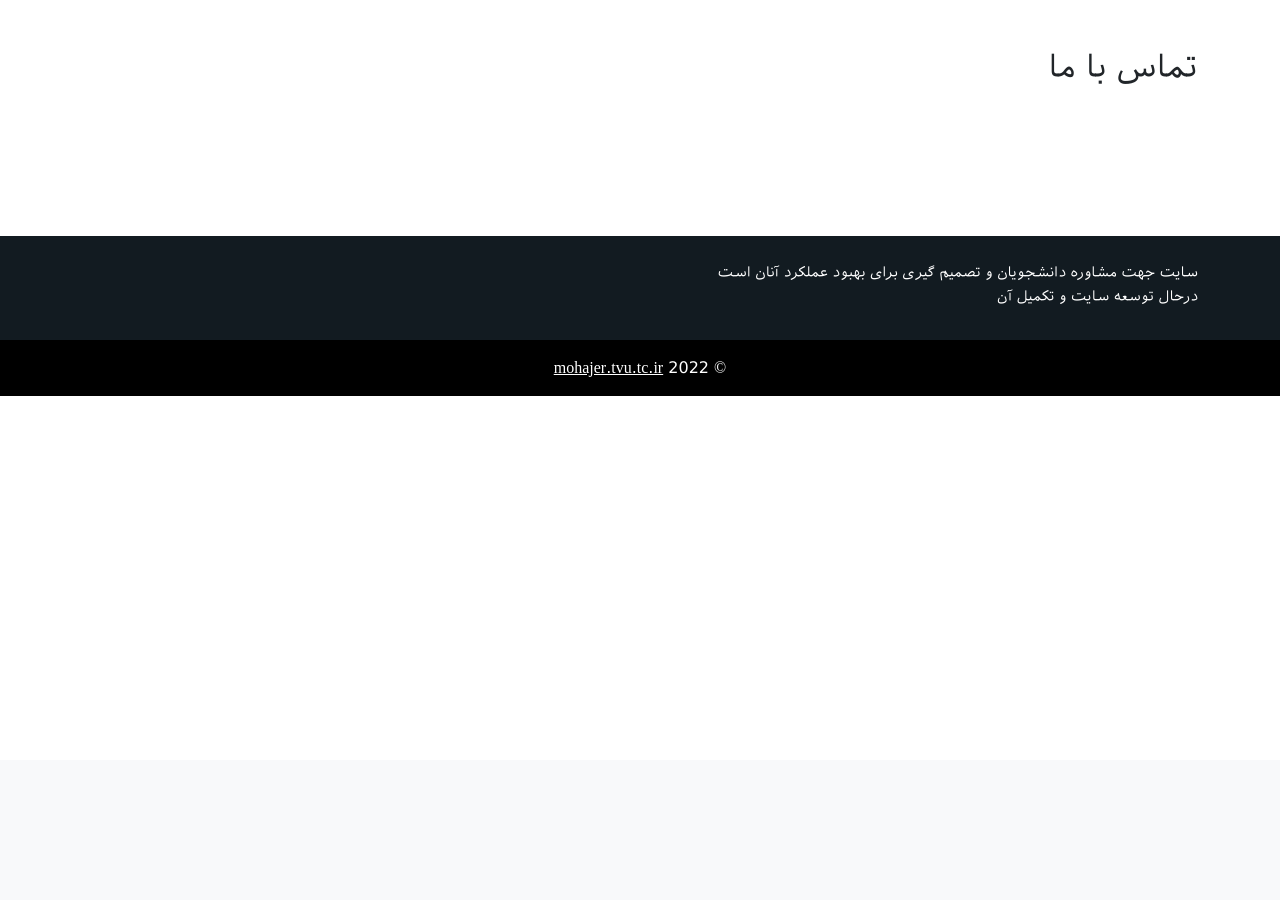
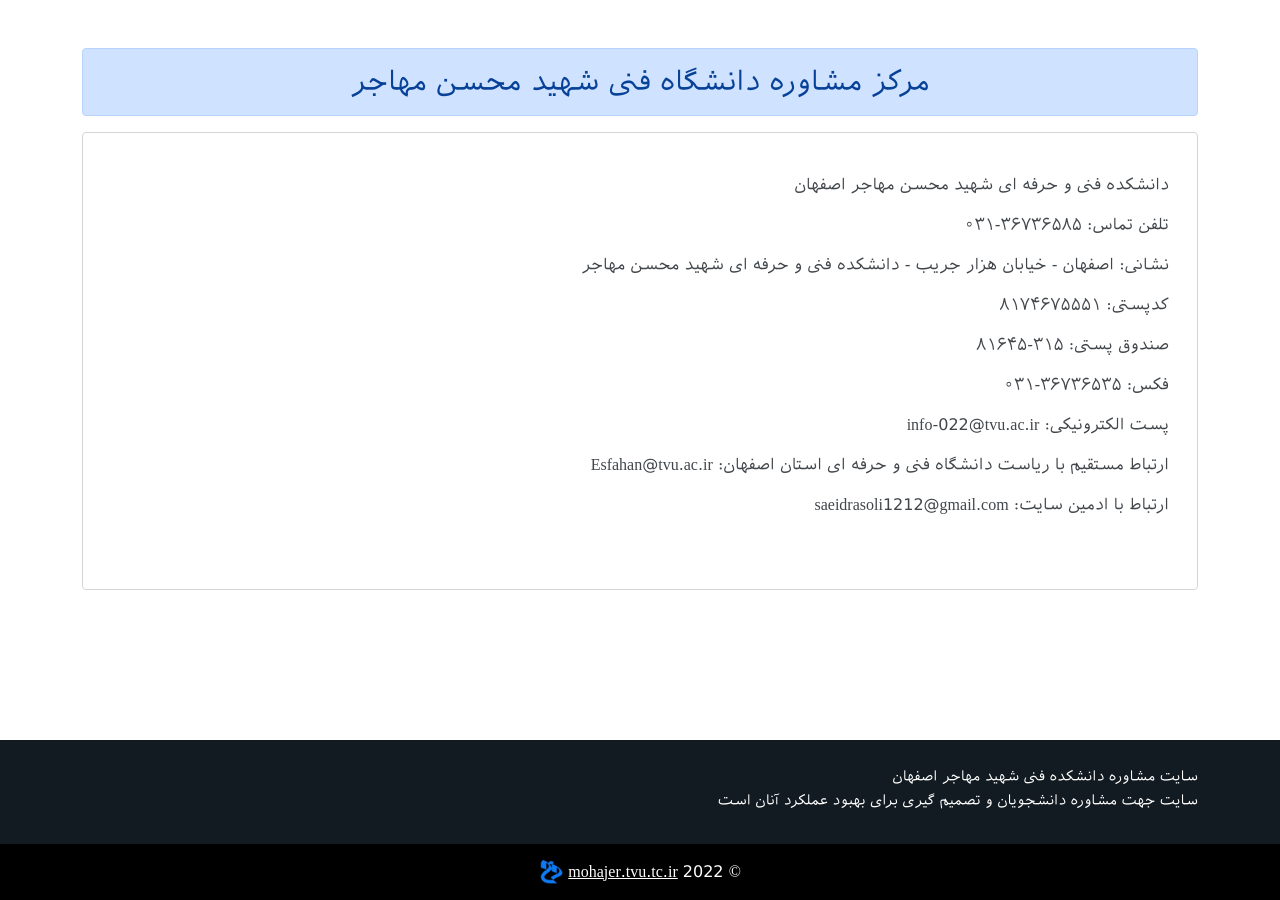
Before and after one commit to saeid-rasoli/moshavere_mohajer, a Django app: page /contact-us/ in a window 1280 px wide. Shown: the part 40-940 px from the top of the page. Before the commit the page ends 436 px from the top, so only its background shows below. Run offline with Django 4.2, Linux system fonts and the light colour scheme; parts of the project's set-up code (start-up, migrations or seed data) failed here and were passed over; some libraries are stand-ins or nearby versions.

Commit message:
contact us page and captcha added

```diff
--- a/mohajer/settings.py
+++ b/mohajer/settings.py
@@ -28,8 +28,9 @@ INSTALLED_APPS = [
     'django.contrib.staticfiles',
     # third party
     'jalali_date',
+    'captcha',
     # apps
-    'moshavere',
+    'moshavere'
 ]
 
 MIDDLEWARE = [
--- a/mohajer/urls.py
+++ b/mohajer/urls.py
@@ -6,6 +6,7 @@ from django.conf.urls import handler404, handler500
 
 urlpatterns = [
     path('admin/', admin.site.urls),
+    path('captcha/', include('captcha.urls')),
     path('', include('moshavere.urls'))
 ]
 
--- a/templates/contact_us.html
+++ b/templates/contact_us.html
@@ -4,6 +4,21 @@
 
 {% block content %}
 <div class="container my-5">
-<h2>تماس با ما</h2>
+<h3 class="alert alert-primary text-center">مرکز مشاوره دانشگاه فنی شهید محسن مهاجر</h3>
+    <div class="alert alert-secondary bg-white p-4">
+        <div class="row" style="text-align: justify;">
+            <div class="col-sm-9 p-3 mb-3">
+                <p>دانشکده فنی و حرفه ای شهید محسن مهاجر اصفهان</p>
+                <p>تلفن تماس: ۳۶۷۳۶۵۸۵-۰۳۱</p>
+                <p>نشانی: اصفهان - خیابان هزار جریب - دانشکده فنی و حرفه ای شهید محسن مهاجر</p>
+                <p>کدپستی: ۸۱۷۴۶۷۵۵۵۱</p>
+                <p>صندوق پستی: ۳۱۵-۸۱۶۴۵</p>
+                <p>فکس: ۳۶۷۳۶۵۳۵-۰۳۱</p>
+                <p>پست الکترونیکی: info-022@tvu.ac.ir</p>
+                <p>ارتباط مستقیم با ریاست دانشگاه فنی و حرفه ای استان اصفهان: Esfahan@tvu.ac.ir</p>
+                <p>ارتباط با ادمین سایت: saeidrasoli1212@gmail.com</p>
+            </div>
+        </div>
+    </div>
 </div>
 {% endblock %}
--- a/templates/snippets/footer.html
+++ b/templates/snippets/footer.html
@@ -1,3 +1,4 @@
+{% load static %}
 <!-- Footer -->
 <footer class="text-white" style="background-color:#121b21;">
   <!-- Grid container -->
@@ -5,11 +6,11 @@
     <!-- Section: Text -->
     <section class="mb-2">
       <small>
-        سایت جهت مشاوره دانشجویان و تصمیم گیری برای بهبود عملکرد آنان است
+        سایت مشاوره دانشکده فنی شهید مهاجر اصفهان
       </small>
       <br>
       <small>
-        درحال توسعه سایت و تکمیل آن
+        سایت جهت مشاوره دانشجویان و تصمیم گیری برای بهبود عملکرد آنان است
       </small>
     </section>
     <!-- Section: Text -->
@@ -20,6 +21,7 @@
   <div class="text-center p-3" style="background-color: rgb(0, 0, 0)">
     © 2022
     <a class="text-white" href="https://mohajer.tvu.ac.ir/">mohajer.tvu.tc.ir</a>
+    <a href="{% url 'moshavere:index' %}"><img src="{% static '/imgs/mohajer_favicon.ico' %}" alt="" width="24" height="24"></a>
   </div>
   <!-- Copyright -->
 
--- a/templates/students/reservation_daneshkadeh.html
+++ b/templates/students/reservation_daneshkadeh.html
@@ -6,7 +6,7 @@
 
 {% block content %}
 {% if user.email %}
-<div class="container my-5 px-5 text-center">
+<div class="container col-sm-6 my-5 px-5 text-center">
     <form method="POST">{% csrf_token %}
             <input type="hidden" name="moshaver" value="{{ moshaver.pk }}" />
             <input type="hidden" name="city" value="{{ moshaver.city.pk }}" />
```
Also changed, not shown: moshavere/forms.py (+12 -1 lines), README.md.
